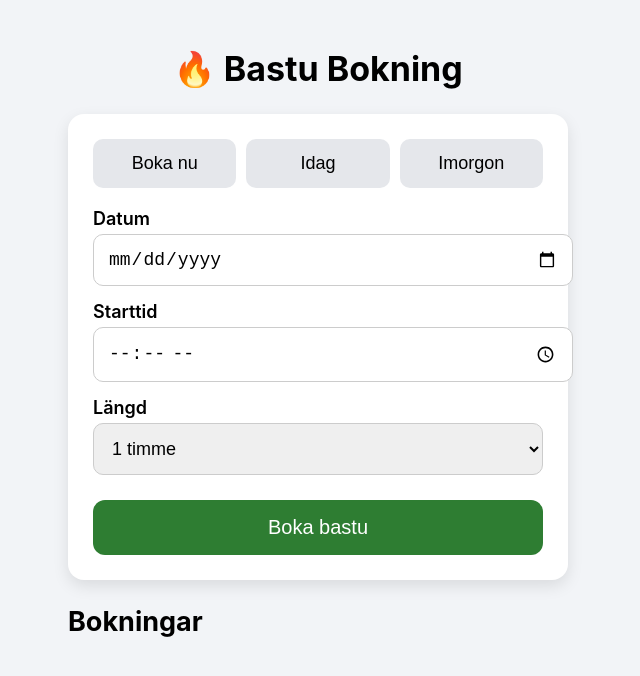
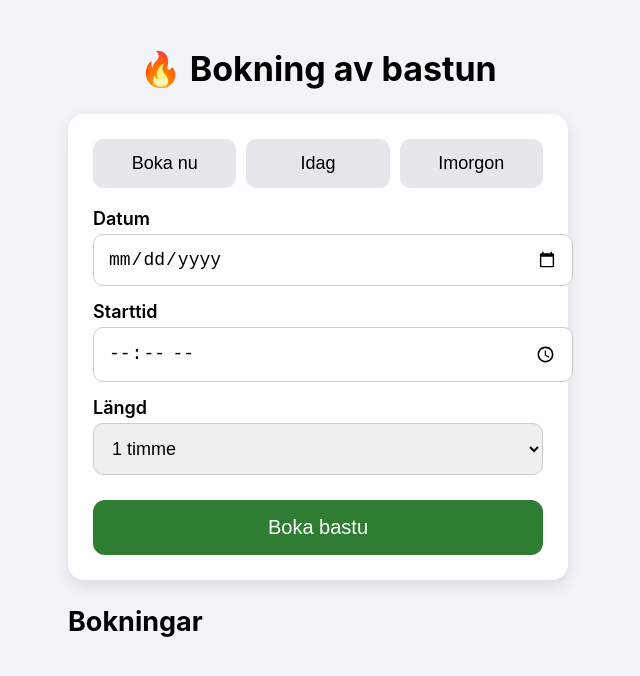
Before and after one commit to westmaticmax-hue/Boka-Stj-rtn-s-Bastu, a plain HTML site: page index.html in a window 1280 px wide. Shown: the whole page, without its empty margins (322-962 px from the left). Drawn offline with nearby package versions, Linux system fonts and the light colour scheme; no server answers.

Commit message:
Update index.html

```diff
--- a/index.html
+++ b/index.html
@@ -92,7 +92,7 @@ font-size:18px;
 
 <div class="container">
 
-<h1>🔥 Bastu Bokning</h1>
+<h1>🔥 Bokning av bastun</h1>
 
 <div class="card">
 
```
